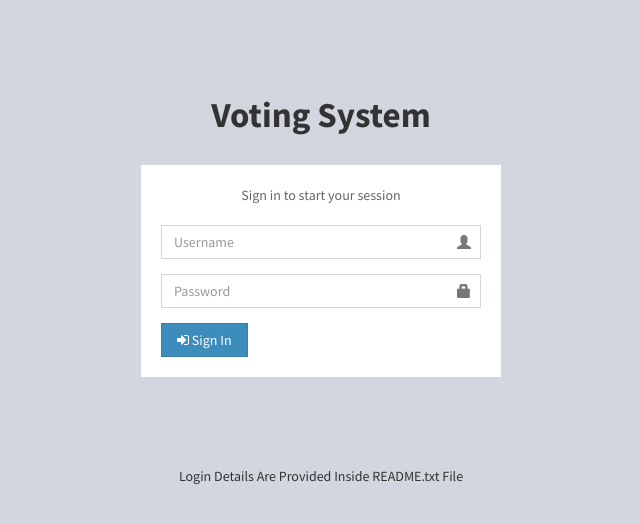
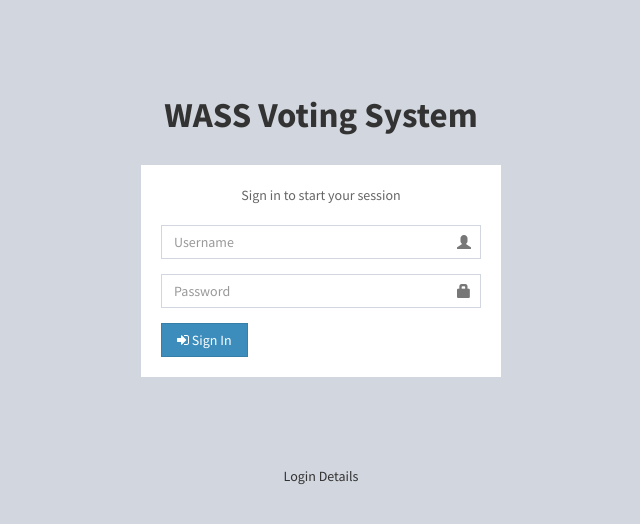
Before and after one commit to SmartCodarTech/Fast, a PHP site: page /admin/index.php in a window 1280 px wide. Shown: the top 524 px of the page, without its empty margins (319-959 px from the left). Run offline with PHP 8.4, Linux system fonts and the light colour scheme; some libraries are stand-ins or nearby versions.

Commit message:
Add existing file

```diff
--- a/admin/index.php
+++ b/admin/index.php
@@ -8,7 +8,7 @@
 <body class="hold-transition login-page">
 <div class="login-box">
   	<div class="login-logo">
-  		<b>Voting System</b>
+  		<b>WASS Voting System</b>
   	</div>
 
   	<div class="login-box-body">
@@ -45,5 +45,5 @@
 <?php include 'includes/scripts.php' ?>
 </body>
 <footer>
-<p><center>Login Details Are Provided Inside README.txt File<center></p></footer>
+<p><center>Login Details<center></p></footer>
 </html>
--- a/index.php
+++ b/index.php
@@ -12,7 +12,7 @@
 <body class="hold-transition login-page">
 <div class="login-box">
   	<div class="login-logo">
-  		<b>Voting System</b>
+  		<b>WASS Voting System</b>
   	</div>
 
   	<div class="login-box-body">
```
Also changed, not shown: images/b1.jpg (added).
